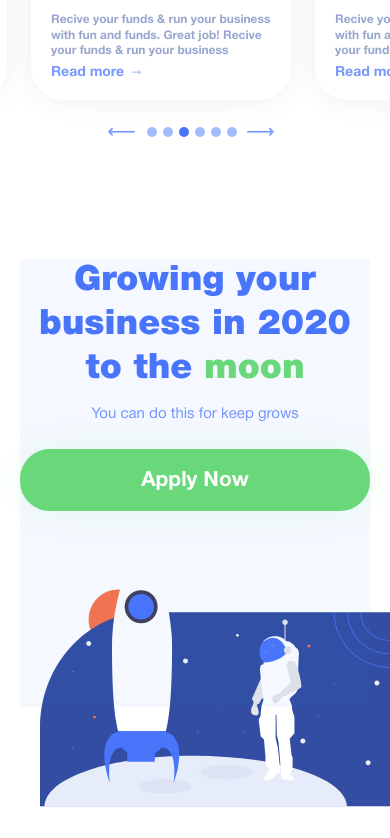
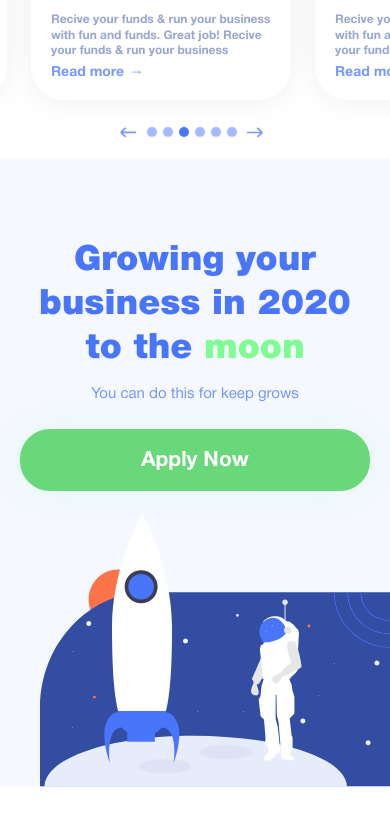
Before and after one commit to vitalikpetreniuk/fundja, a plain HTML site: page blogs.html in a window 390 px wide. Shown: the part 1146-1984 px from the top of the page. Drawn offline with nearby package versions, Linux system fonts and the light colour scheme.

Commit message:
fixes 03.12 part 2

```diff
--- a/styles/main.css
+++ b/styles/main.css
@@ -1775,10 +1775,49 @@ button {
     .blogs_page .slick-arrow.slick-prev {
       right: calc(50% + 10px);
       padding: 5px 15px 5px 5px; }
-      .blogs_page .slick-arrow.slick-prev:after {
-        content: "\27F5";
-        font-size: 20px;
-        line-height: 20px; }
+      .blogs_page .slick-arrow
+      {
+        width: 18px;
+        height: 11px;
+        box-sizing: content-box;
+        bottom: -30px;
+      }
+      .blogs_page .slick-arrow.slick-prev:after
+      {
+        content: '';
+        display: block;
+        width: 18px;
+        height: 11px;
+
+        background: url("../images/arrow-left-bl.svg") no-repeat center;
+        background-size: contain;
+        position: absolute;
+        top: 6px;
+        left: 5px;
+      }
+      .blogs_page .slick-arrow.slick-prev:hover:after
+      {
+        background: url("../images/arrow-left-bl-hover.svg") no-repeat center;
+        background-size: contain;
+      }
+      .blogs_page .slick-arrow.slick-next:after
+      {
+        content: '' !important;
+        display: block;
+        width: 18px;
+        height: 11px;
+
+        background: url("../images/arrow-right-bl.svg") no-repeat center;
+        background-size: contain;
+        position: absolute;
+        top: 6px;
+        left: 15px;
+      }
+      .blogs_page .slick-arrow.slick-next:hover:after
+      {
+        background: url("../images/arrow-right-bl-hover.svg") no-repeat center;
+        background-size: contain;
+      }
     .blogs_page .slick-arrow.slick-next {
       left: calc(50% + 70px);
       padding: 5px 5px 5px 15px; }
@@ -1849,14 +1888,20 @@ button {
     line-height: 1.3;
     margin-bottom: 0; }
   .blogs_page .section.banner {
-    background-image: url("../images/banner_img.svg");
+    background: rgba(73, 117, 251, 0.05) url("../images/banner_img.svg");
     background-size: 350px;
     background-position: bottom 0 right 0;
     background-repeat: no-repeat;
     max-height: initial;
     height: auto;
     display: block;
-    padding: 100px 20px; }
+    padding: 80px 0 100px;
+  }
+  .blogs_page .section.banner > div
+  {
+    padding: 0 20px;
+    background: none;
+  }
     .blogs_page .section.banner:after {
       content: none; }
     .blogs_page .section.banner .banner_text {
@@ -1870,7 +1915,7 @@ button {
       text-align: center;
       margin-bottom: 15px; }
       .blogs_page .section.banner .banner_title .title--green {
-        color: #69D87A; }
+        color: rgb(126,253,147); }
     .blogs_page .section.banner .btn {
       margin-bottom: 196px; }
   .blogs_page .search {
```
Also changed, not shown: images/arrow-left-bl-hover.svg (added), images/arrow-left-bl.svg (added), images/arrow-right-bl-hover.svg (added), images/arrow-right-bl.svg (added).
